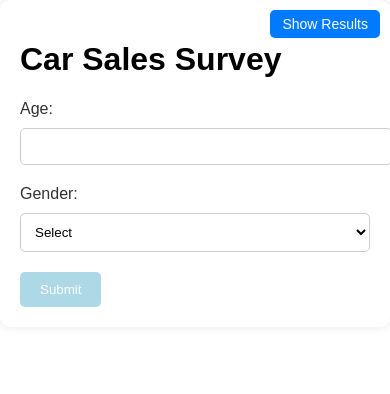
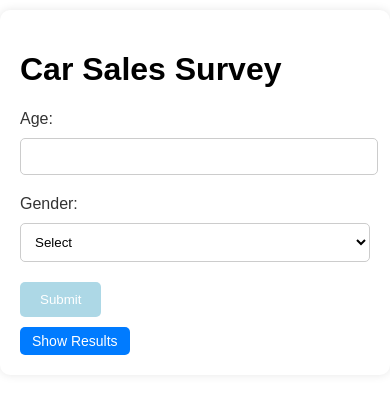
Before and after one commit to ivanaaaa/sales-survey, a React (Create React App) app: page / in a window 390 px wide. Shown: the top 394 px of the page. Built offline with nearby package versions, Linux system fonts and the light colour scheme.

Commit message:
update style

```diff
--- a/src/App.css
+++ b/src/App.css
@@ -6,7 +6,7 @@
   border-radius: 10px;
   box-shadow: 0 0 10px rgba(0, 0, 0, 0.1);
   max-width: 600px;
-  margin: 0 auto;
+  margin: 10px auto;
 }
 
 .App-logo {
@@ -66,7 +66,15 @@ label {
 }
 
 /* Style the input fields */
-input[type="number"],
+input[type="number"] {
+  width: 96%;
+  padding: 10px;
+  margin-bottom: 20px;
+  border: 1px solid #ccc; /* Default input border color */
+  border-radius: 5px;
+  background-color: white;
+}
+
 input[type="text"],
 select,
 textarea {
@@ -157,3 +165,12 @@ button[type="submit"]:hover {
 .results-button:hover {
   background-color: #0056b3;
 }
+
+/* Media query for adjusting the button on smaller screens */
+@media screen and (max-width: 768px) {
+  .results-button {
+    position: static;
+    margin-top: 10px;
+    text-align: center;
+  }
+}
```
